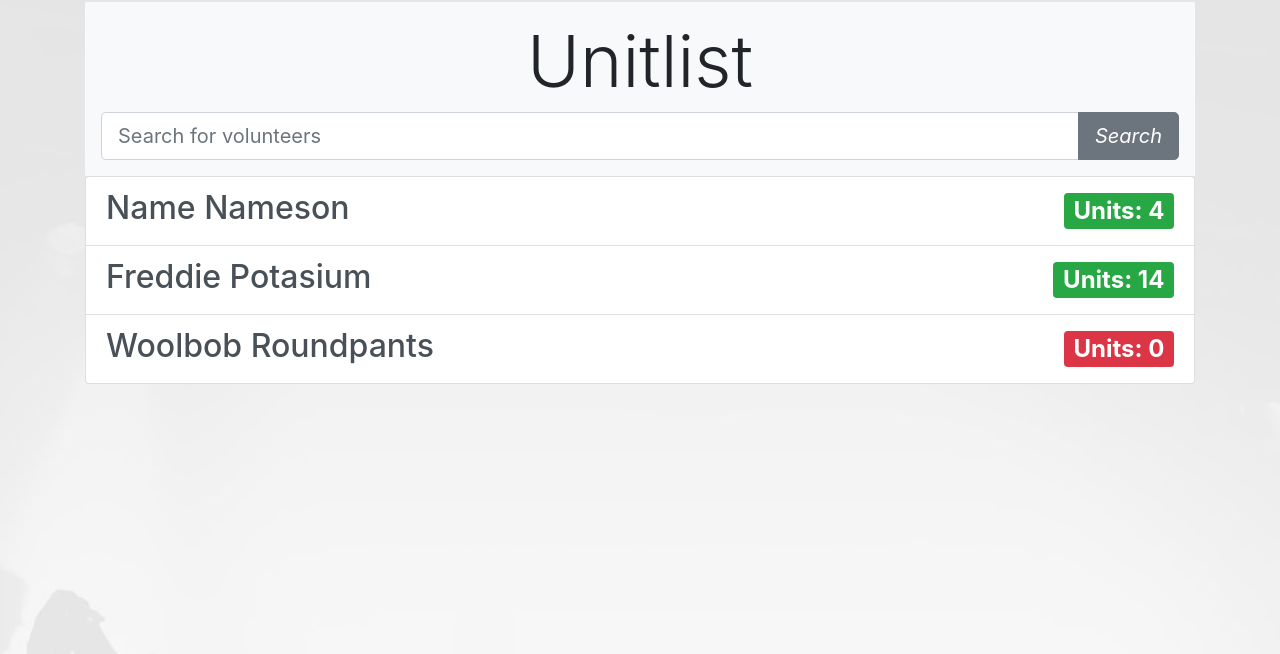
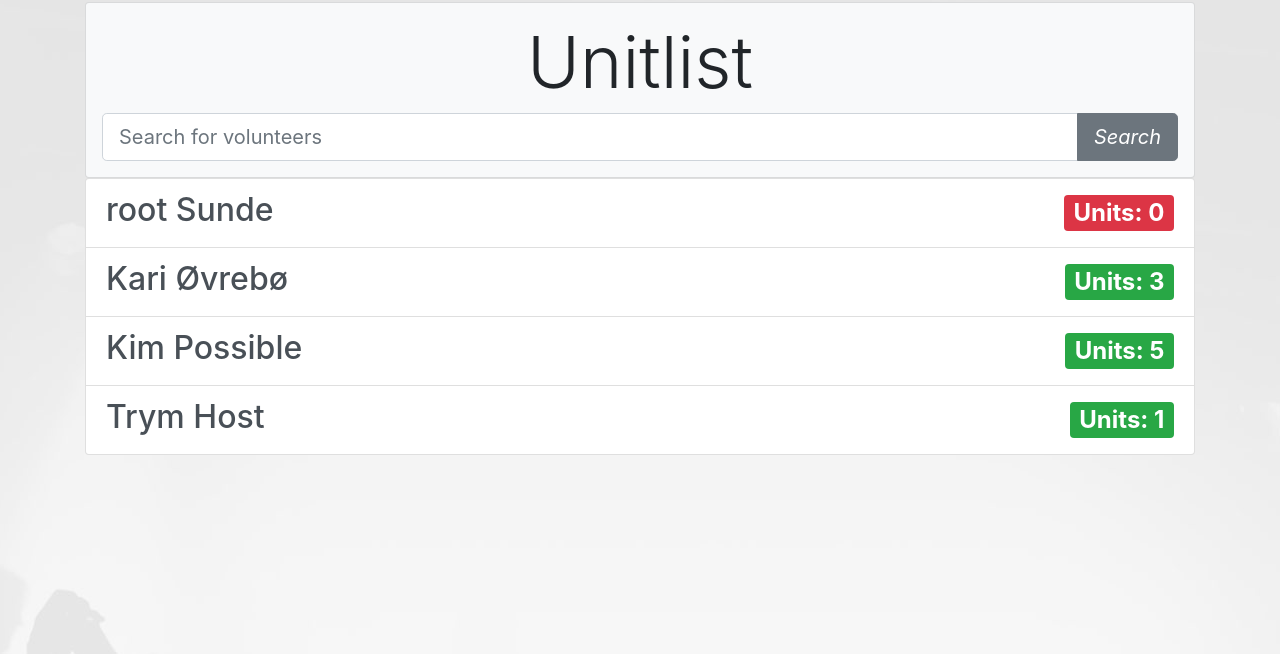
Before and after one commit to LarsStianF/KroaApplikasjon, a PHP site: page /admin/unitlist.php in a window 1280 px wide. Shown: the part 104-758 px from the top of the page. Run offline with PHP 8.4, Linux system fonts and the light colour scheme; data comes from the database, SQL or seed files in the repository; some libraries are stand-ins or nearby versions.

Commit message:
unitliost work

```diff
--- a/admin/dbcon.php
+++ b/admin/dbcon.php
@@ -11,4 +11,4 @@ $error_msg = "Database connection failed.";
 $con    = mysqli_connect($host, $user, $pass, $db) or die ($error_msg);
 
 // Start session:
-session_start();
+// session_start();
--- a/admin/people.php
+++ b/admin/people.php
@@ -13,7 +13,7 @@ include 'rsc/imports/php/components/admin_header.php';
 
     <main role="main" class="container">
 
-        <div class="pageHeader bg-light" >
+        <div class="bg-light p-3 m-0 card" >
             <h1 class="display-3 text-center"> Volunteers </h1>
             <form class="form-inline " action="#">
                 <div>
--- a/admin/unitlist.php
+++ b/admin/unitlist.php
@@ -1,7 +1,7 @@
 <?php
 include 'rsc/imports/php/components/admin_head.php';
 include 'rsc/imports/php/components/admin_header.php';
-
+include 'dbcon.php';
 ?>
 
     <!--
@@ -11,35 +11,67 @@ include 'rsc/imports/php/components/admin_header.php';
     -->
 
 
-
-
-
+<script>
+    $(document).ready(function(){
+        $("#unitSearch").on("keyup", function() {
+            var value = $(this).val().toLowerCase();
+            $("#namerow *").filter(function() {
+                $(this).toggle($(this).text().toLowerCase().indexOf(value) > -1)
+            });
+        });
+    });
+</script>
 
 
 
     <main role="main" class="container">
 
-        <div class="pageHeader bg-light" >
+        <div class="bg-light p-3 m-0 card" >
             <h1 class="display-3 text-center"> Unitlist </h1>
 
             <div class="input-group input-group-lg ">
-                <input type="text" class="form-control" placeholder="Search for volunteers">
+                <input type="text" class="form-control" placeholder="Search for volunteers" id="unitSearch" onkeyup="unitSearchFunction">
                 <div class="input-group-append">
                     <button class="btn btn-secondary" type="button">
                         <i>Search</i>
                     </button>
                 </div>
-
             </div>
-
-
 
         </div>
 
 
+<?php
+    $sql = 'SELECT * FROM volunteer';
+    $result = mysqli_query($con, $sql);
+    $numrow = mysqli_num_rows($result);
+
+echo '<div class="list-group" id="namerow">';
+while ( $row = mysqli_fetch_array( $result ) ) {
+
+    echo '<a href="#" class="list-group-item list-group-item-action flex-column align-items-start">';
+    echo '<div class="d-flex w-100 justify-content-between">';
+    echo '<h2 class="mb-1" id="nameblock">';
+    echo $row['Firstname'] . ' ' . $row['Lastname'];
+    echo '</h2>';
+    echo '<h2 class="mb-1" >';
+    if ($row['Unit'] > 0) {
+        echo '<span class="badge badge-success"> Units: ';
+    }
+    else {
+        echo '<span class="badge badge-danger"> Units: ';
+    }
+    echo $row['Unit'];
+    echo '</span> </h2>';
+    echo '</div>';
+    echo '</a>';
+}
 
 
-        <div class="list-group">
+?>
+        </div>
+<!--
+  <div class="list-group">
             <a href="#" class="list-group-item list-group-item-action flex-column align-items-start">
                 <div class="d-flex w-100 justify-content-between">
                     <h2 class="mb-1">Name Nameson</h2>
@@ -60,8 +92,7 @@ include 'rsc/imports/php/components/admin_header.php';
                 </div>
             </a>
         </div>
-
-
+    -->
     </main>
 
 
--- a/rsc/imports/css/custom.css
+++ b/rsc/imports/css/custom.css
@@ -8,10 +8,7 @@ ul {
     margin-block-end: 0;
 }
 /*  adds gap between the main container and the box containing search and filtering  */
-.pageHeader{
-    padding: 1rem;
 
-}
 /*  Fixes position of the crew "man" icons  */
 .list-people .man-icon{
     vertical-align:unset;
--- a/rsc/imports/css/main.css
+++ b/rsc/imports/css/main.css
@@ -119,7 +119,7 @@ size: 20px;
 }
 */
 .themed-grid-col {
-    padding-top: 15px;
+
     padding-bottom: 15px;
    /*
     background-color: rgba(86, 61, 124, .15);
```
Also changed, not shown: admin/index.php (+7 -6 lines).
